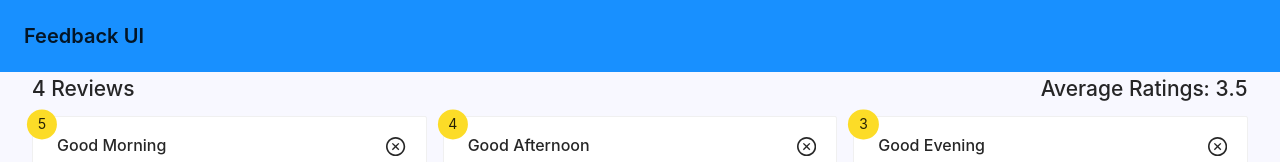
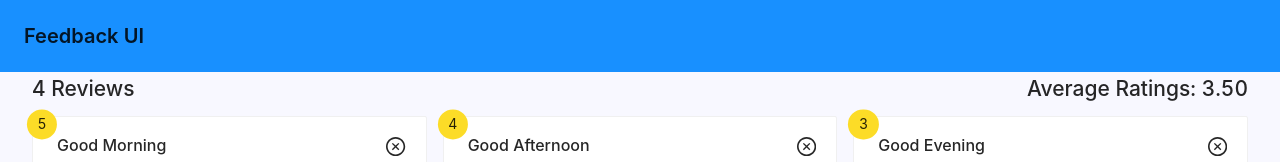
Before and after one commit to HarryCravDev/feedback-app, a React (Create React App) app: page / in a window 1280 px wide. Shown: the top 162 px of the page. Built offline with nearby package versions, Linux system fonts and the light colour scheme.

Commit message:
hotfix/fixing-average-rating-NaN-bug

```diff
--- a/src/components/feedback-stats/FeedbackStats.tsx
+++ b/src/components/feedback-stats/FeedbackStats.tsx
@@ -14,7 +14,7 @@ const FeedbackStats = () => {
 			<h2>{feedbackData.length} Reviews</h2>
 			<h2>
 				Average Ratings:{" "}
-				{isNaN(averageFeedbackRating) ? 0 : averageFeedbackRating}
+				{isNaN(averageFeedbackRating) ? 0 : averageFeedbackRating.toFixed(2)}
 			</h2>
 		</div>
 	);
```
